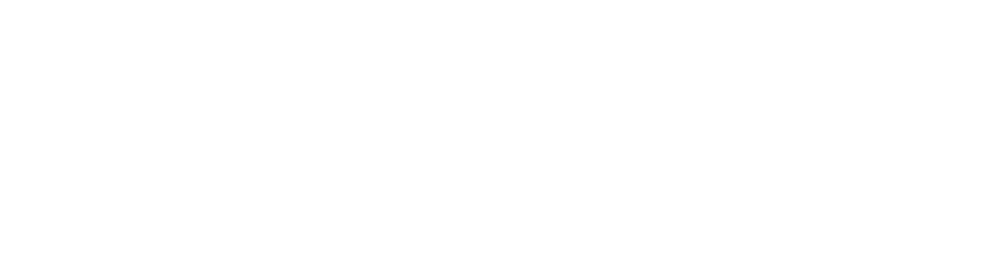
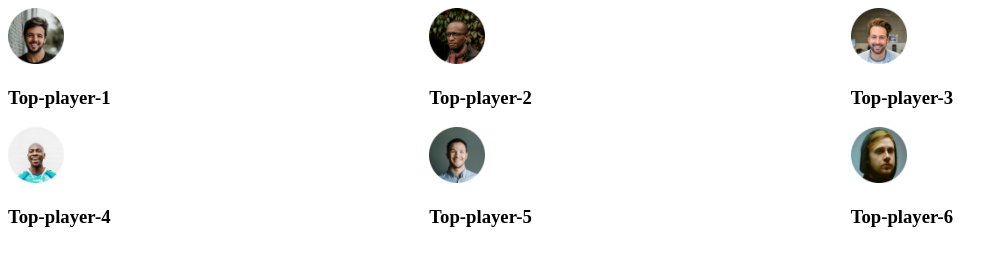
Before and after one commit to Torabarnob203311003/Leader-board-css, a plain HTML site: page index.html in a window 1280 px wide. Shown: the whole page, without its empty margins (0-1008 px from the left). Drawn offline with Linux system fonts and the light colour scheme.

Commit message:
structure

```diff
--- a/index.html
+++ b/index.html
@@ -9,5 +9,50 @@
 </head>
 <body>
 
+    <header>
+
+
+    </header>
+
+
+    <main>
+                <section>
+                            <div class="top-players">
+
+                                 <div class="players">
+                                    <div class="player">
+                                        <img src="images/players/player-1.png" alt="">
+                                        <h3>Top-player-1</h3>
+                                    </div>
+                                    <div class="player">
+                                        <img src="images/players/player-2.png" alt="">
+                                        <h3>Top-player-2</h3>
+                                    </div>
+                                    <div class="player">
+                                        <img src="images/players/player-3.png" alt="">
+                                        <h3>Top-player-3</h3>
+                                    </div>
+                                    <div class="player">
+                                        <img src="images/players/player-4.png" alt="">
+                                        <h3>Top-player-4</h3>
+                                    </div>
+                                    <div class="player">
+                                        <img src="images/players/player-5.png" alt="">
+                                        <h3>Top-player-5</h3>
+                                    </div>
+                                    <div class="player">
+                                        <img src="images/players/player-6.png" alt="">
+                                        <h3>Top-player-6</h3>
+                                    </div>
+
+
+                                 </div>
+
+                            </div>
+
+                </section>
+
+
+    </main>
 </body>
 </html>
--- a/style.css
+++ b/style.css
@@ -0,0 +1,12 @@
+ .players{
+
+            display: grid;
+            grid-template-columns: repeat(3, 1fr);
+
+
+ }
+ .player img{
+
+    height: 56px;
+    width: 56px;
+ }
```
